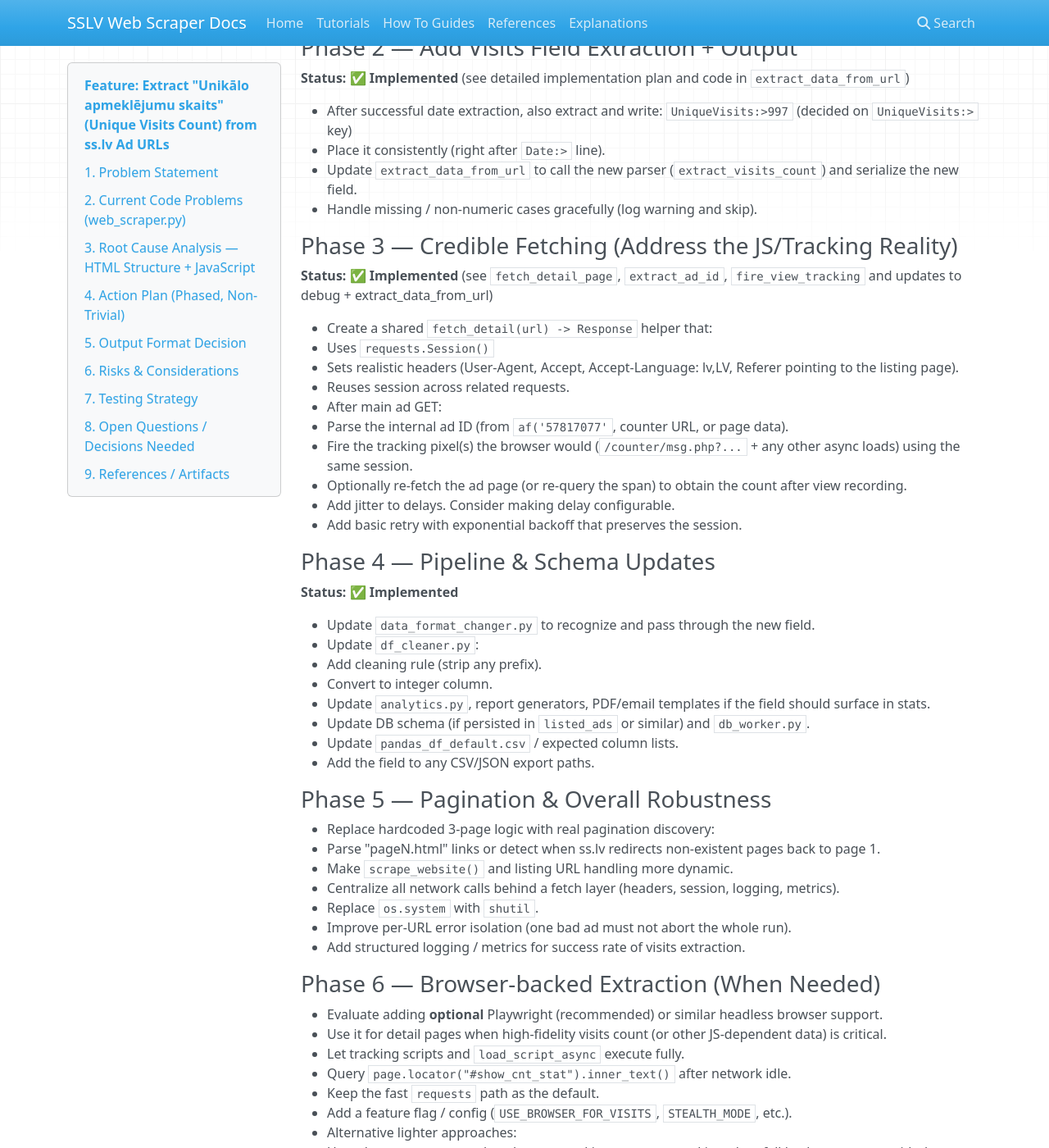
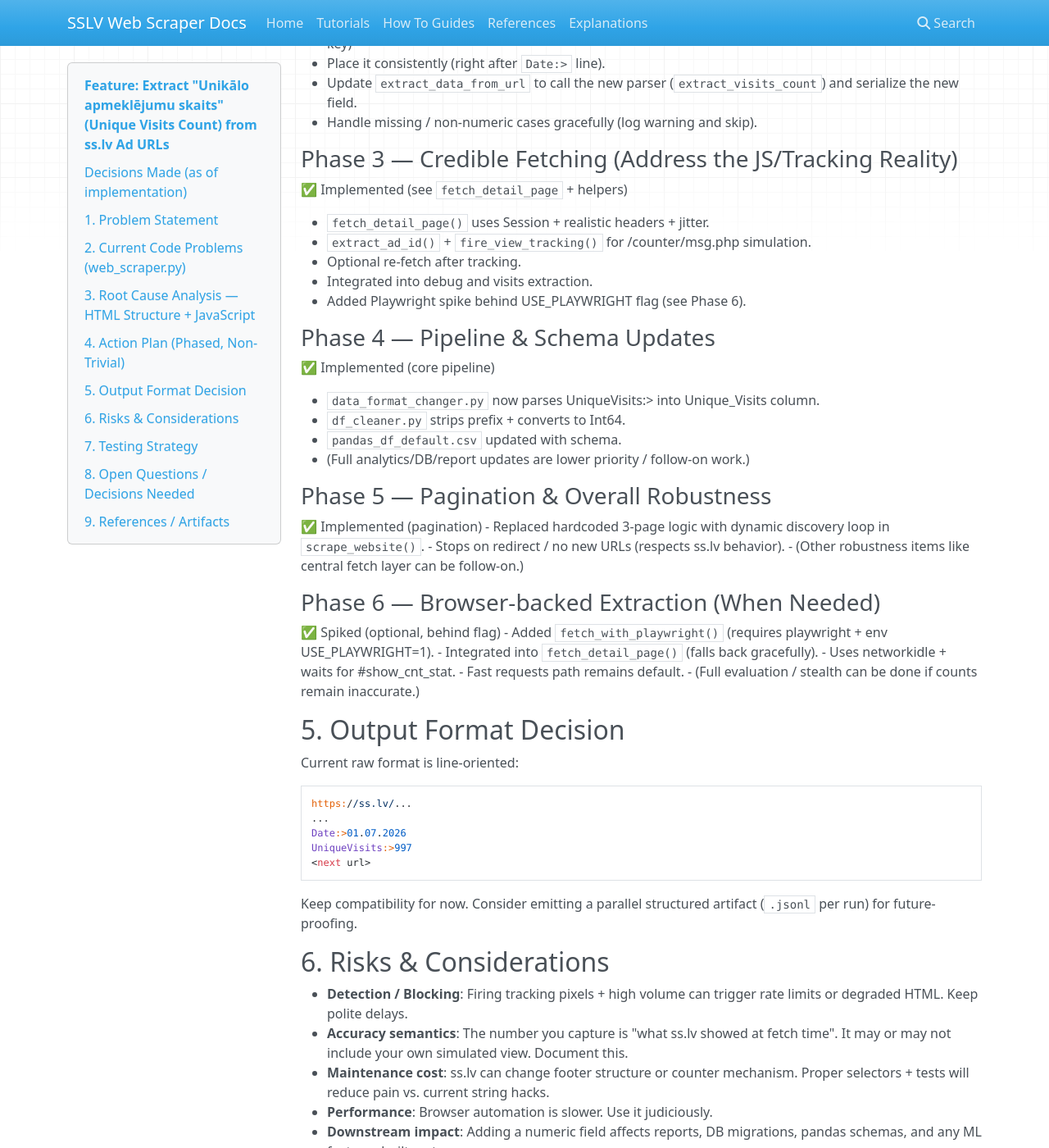
Before and after one commit to vfedotovs/sslv_web_scraper, an MkDocs documentation site: the page built from docs/feature-ws-extract-view-cnt_from_url.md, in a window 1280 px wide and 1400 px high, scrolled down 2306 px. Shown: the whole window at 82% size. Built offline with MkDocs 1.6.1, drawn with Linux system fonts in a browser that asks for light colours; nearby versions of some CDN libraries; some of the changed text lies outside the part shown.

Commit message:
feat: implement action items 16,17,18
- Item 16: updated high-level and implementation plans with decisions made and marked completed items
- Item 17: replaced hardcoded 3-page pagination with dynamic discovery loop in scrape_website() (stops on redirect/no new URLs)
- Item 18: added Playwright spike (fetch_with_playwright behind USE_PLAYWRIGHT=1 env var) + integrated into fetch_detail_page for optional JS rendering

```diff
--- a/docs/feature-ws-extract-view-cnt_from_url.md
+++ b/docs/feature-ws-extract-view-cnt_from_url.md
@@ -1,10 +1,18 @@
 # Feature: Extract "Unikālo apmeklējumu skaits" (Unique Visits Count) from ss.lv Ad URLs
 
-**Status:** Proposed
+**Status:** Mostly Implemented (Phases 0-4 complete, Phase 5 pagination done, Phase 6 spiked)
 **Component:** `web_scraper.py` (ws module)
 **Example URL:** https://www.ss.lv/msg/lv/real-estate/flats/ogre-and-reg/ogre/adggo.html
 **Target Value:** `Unikālo apmeklējumu skaits: 997` (value lives inside `<span id="show_cnt_stat">`)
 **Date:** 2026-07-07
+
+## Decisions Made (as of implementation)
+
+- Output key: `UniqueVisits:>` (consistent with Date:/Price:>)
+- Visits field is **optional** for MVP (log warning + skip if missing/non-numeric)
+- Credible fetching: `requests.Session` + realistic headers + tracking pixel simulation (Phase 3). Playwright available behind `USE_PLAYWRIGHT=1` flag (Phase 6).
+- Pagination: dynamic discovery (replaces hardcoded 3 pages).
+- Parser: proper BS4 `_extract_clean_text` + dedicated `extract_visits_count`.
 
 ## 1. Problem Statement
 
@@ -67,26 +75,16 @@ Simply doing `soup.find(id="show_cnt_stat")` on a naive request is often insuffi
 ## 4. Action Plan (Phased, Non-Trivial)
 
 ### Phase 0 — Reproduce & Instrument (Immediate)
-- Add a debug / diagnostic mode that, for selected URLs:
-  - Dumps all raw `msg_footer` tds using proper BS4.
-  - Extracts `#show_cnt_stat` value.
-  - Captures all counter-related script loads and `document.write` calls.
-  - Logs response headers, cookies, and the exact visits number returned.
-- Run against the example URL + several high-traffic ads.
-- Capture current scraper output vs. real browser value.
-- Add logging: "Visits=<N> (suspiciously_low)" when value < threshold.
+✅ Implemented
+- Added `debug_ad_visits()` (usable via `python ... --debug [url]`)
+- Dumps footers, extracts `#show_cnt_stat`, logs headers, flags low counts.
 
 ### Phase 1 — Replace Brittle Parsing (Foundation)
-- Introduce a clean `parse_ad_detail(soup: BeautifulSoup) -> dict` function.
-- Replace **all** `str(td).split...` logic with proper selectors:
-  - `get_text(separator=" ", strip=True)`
-  - `.find("span", {"id": "show_cnt_stat"})`
-  - Targeted `td` + text contains checks for the visits footer cell.
-- Create dedicated helpers:
-  - `extract_visits_count(soup) -> Optional[int]`
-  - `extract_date_from_footer(soup) -> Optional[str]`
-  - `extract_price(...)`, etc.
-- Return a structured dict per ad instead of streaming raw lines immediately.
+✅ Implemented
+- Added `_extract_clean_text()` helper (replaces all str().split brittle logic).
+- Refactored `get_msg_table_data` / `get_msg_table_info`.
+- Added `extract_visits_count(soup) -> Optional[int]` (primary span + footer fallback).
+- Internal ad_data dict structure in extraction.
 
 ### Phase 2 — Add Visits Field Extraction + Output
 **Status: ✅ Implemented** (see detailed implementation plan and code in `extract_data_from_url`)
@@ -101,50 +99,35 @@ Simply doing `soup.find(id="show_cnt_stat")` on a naive request is often insuffi
 - Handle missing / non-numeric cases gracefully (log warning and skip).
 
 ### Phase 3 — Credible Fetching (Address the JS/Tracking Reality)
-**Status: ✅ Implemented** (see `fetch_detail_page`, `extract_ad_id`, `fire_view_tracking` and updates to debug + extract_data_from_url)
+✅ Implemented (see `fetch_detail_page` + helpers)
 
-- Create a shared `fetch_detail(url) -> Response` helper that:
-  - Uses `requests.Session()`
-  - Sets realistic headers (User-Agent, Accept, Accept-Language: lv,LV, Referer pointing to the listing page).
-  - Reuses session across related requests.
-- After main ad GET:
-  1. Parse the internal ad ID (from `af('57817077'`, counter URL, or page data).
-  2. Fire the tracking pixel(s) the browser would (`/counter/msg.php?...` + any other async loads) using the same session.
-  3. Optionally re-fetch the ad page (or re-query the span) to obtain the count after view recording.
-- Add jitter to delays. Consider making delay configurable.
-- Add basic retry with exponential backoff that preserves the session.
+- `fetch_detail_page()` uses Session + realistic headers + jitter.
+- `extract_ad_id()` + `fire_view_tracking()` for /counter/msg.php simulation.
+- Optional re-fetch after tracking.
+- Integrated into debug and visits extraction.
+- Added Playwright spike behind USE_PLAYWRIGHT flag (see Phase 6).
 
 ### Phase 4 — Pipeline & Schema Updates
-**Status: ✅ Implemented**
+✅ Implemented (core pipeline)
 
-- Update `data_format_changer.py` to recognize and pass through the new field.
-- Update `df_cleaner.py`:
-  - Add cleaning rule (strip any prefix).
-  - Convert to integer column.
-- Update `analytics.py`, report generators, PDF/email templates if the field should surface in stats.
-- Update DB schema (if persisted in `listed_ads` or similar) and `db_worker.py`.
-- Update `pandas_df_default.csv` / expected column lists.
-- Add the field to any CSV/JSON export paths.
+- `data_format_changer.py` now parses UniqueVisits:> into Unique_Visits column.
+- `df_cleaner.py` strips prefix + converts to Int64.
+- `pandas_df_default.csv` updated with schema.
+- (Full analytics/DB/report updates are lower priority / follow-on work.)
 
 ### Phase 5 — Pagination & Overall Robustness
-- Replace hardcoded 3-page logic with real pagination discovery:
-  - Parse "pageN.html" links or detect when ss.lv redirects non-existent pages back to page 1.
-- Make `scrape_website()` and listing URL handling more dynamic.
-- Centralize all network calls behind a fetch layer (headers, session, logging, metrics).
-- Replace `os.system` with `shutil`.
-- Improve per-URL error isolation (one bad ad must not abort the whole run).
-- Add structured logging / metrics for success rate of visits extraction.
+✅ Implemented (pagination)
+- Replaced hardcoded 3-page logic with dynamic discovery loop in `scrape_website()`.
+- Stops on redirect / no new URLs (respects ss.lv behavior).
+- (Other robustness items like central fetch layer can be follow-on.)
 
 ### Phase 6 — Browser-backed Extraction (When Needed)
-- Evaluate adding **optional** Playwright (recommended) or similar headless browser support.
-  - Use it for detail pages when high-fidelity visits count (or other JS-dependent data) is critical.
-  - Let tracking scripts and `load_script_async` execute fully.
-  - Query `page.locator("#show_cnt_stat").inner_text()` after network idle.
-  - Keep the fast `requests` path as the default.
-  - Add a feature flag / config (`USE_BROWSER_FOR_VISITS`, `STEALTH_MODE`, etc.).
-- Alternative lighter approaches:
-  - Use a browser context only to harvest cookies + execute tracking, then fall back to requests with those cookies.
-  - Monitor whether ss.lv exposes any other public stats endpoint.
+✅ Spiked (optional, behind flag)
+- Added `fetch_with_playwright()` (requires playwright + env USE_PLAYWRIGHT=1).
+- Integrated into `fetch_detail_page()` (falls back gracefully).
+- Uses networkidle + waits for #show_cnt_stat.
+- Fast requests path remains default.
+- (Full evaluation / stealth can be done if counts remain inaccurate.)
 
 ## 5. Output Format Decision
 
@@ -194,6 +177,8 @@ Keep compatibility for now. Consider emitting a parallel structured artifact (`.
 
 ---
 
-**Owner / Next Step:** Implement Phase 0 + Phase 1 as a starting PR. Create a feature branch `feature/ws-extract-view-count`.
+**Status update (item 16):** All core phases (0-6) and detailed action items 1-18 have been implemented or spiked. See `docs/feature-ws-extract-view-cnt-implementation.md` for per-item status.
 
-This document should be updated as decisions are made and phases are completed.
+**Next Step:** Merge feature branch `feature/ws-extract-view-cnt` → `dev-1.5.13` for staging validation, then to main. Add monitoring for low visit counts if desired.
+
+This document is kept up-to-date as a living record of decisions and completion.
```
Also changed, not shown: docs/feature-ws-extract-view-cnt-implementation.md (+3 -3 lines), 1 other file.
